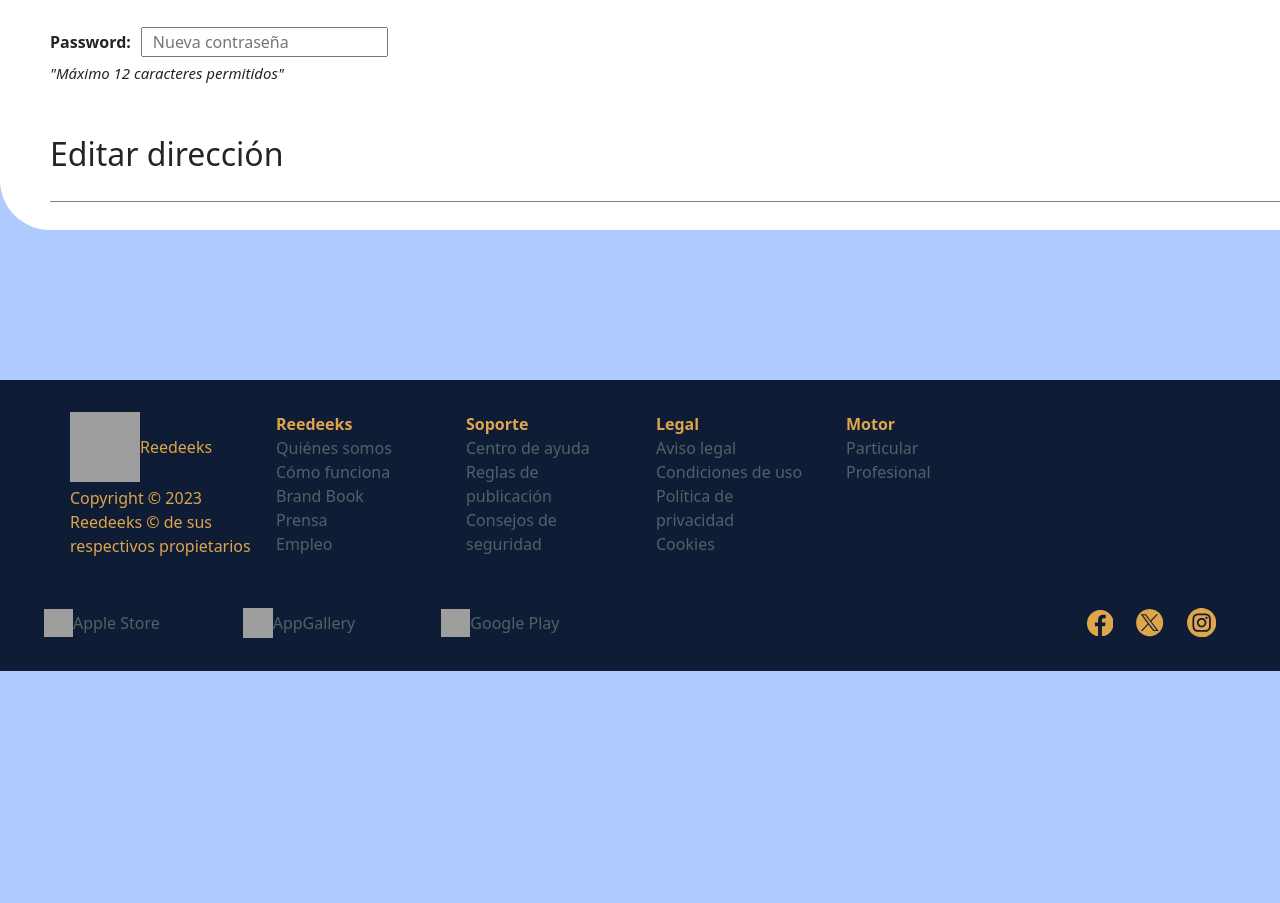
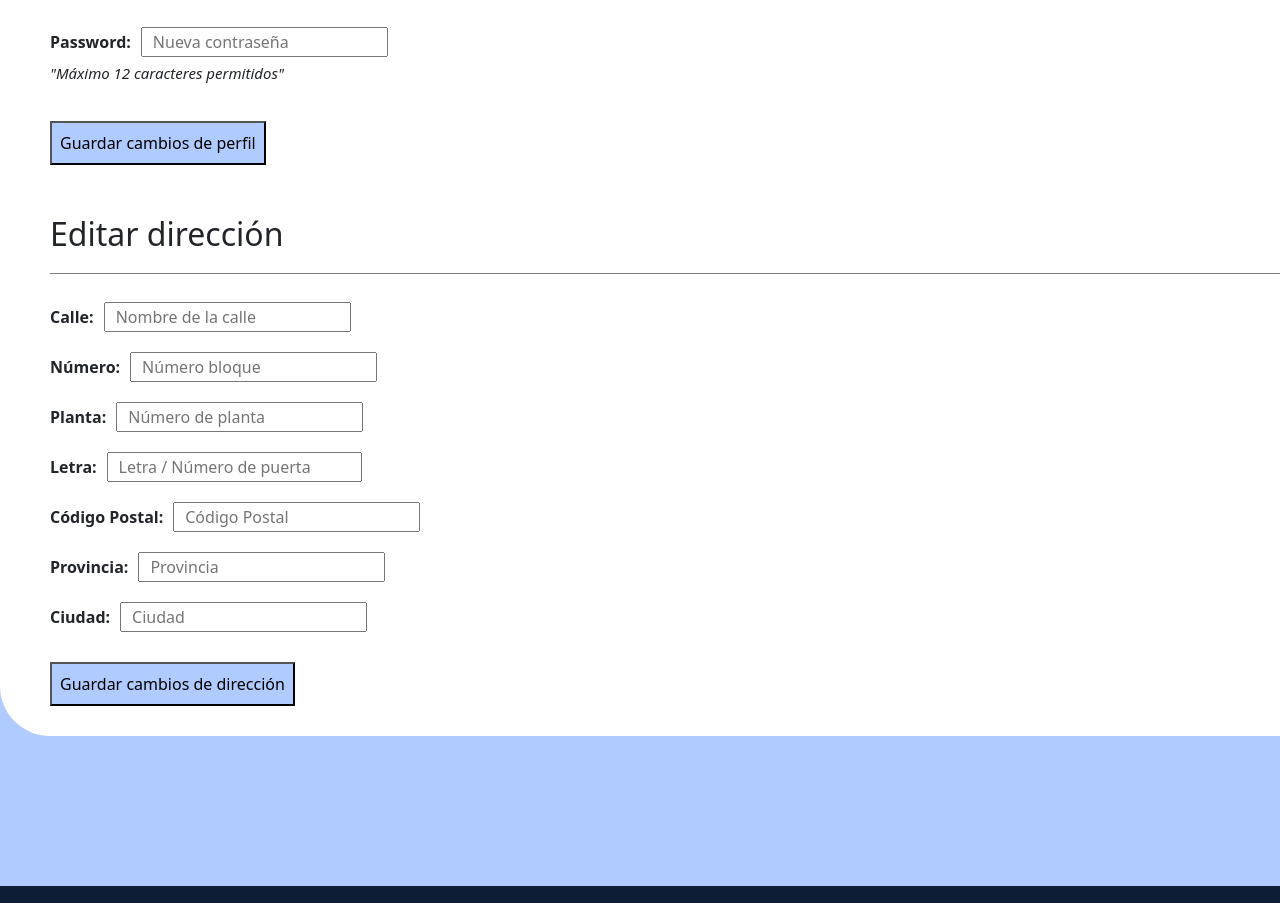
Before and after one commit to 4GeeksAcademy/sp44-final-project-g3-readeeks, a React app: page /editarperfil in a window 1280 px wide. Shown: the part 420-1323 px from the top of the page. Before the commit the page ends 1091 px from the top, so only its background shows below. Built offline with nearby package versions, Linux system fonts and the light colour scheme; no server answers; grey boxes are pictures that could not be loaded.

Commit message:
version3

```diff
--- a/src/front/js/pages/EditProfile.jsx
+++ b/src/front/js/pages/EditProfile.jsx
@@ -146,12 +146,18 @@ export const EditProfile = () => {
                     />
 
                     <p>"Máximo 12 caracteres permitidos"</p>
+                </div>
 
-                </div>
+
+                    <button type="submit">Guardar cambios de perfil</button>
 
                 </form>
 
+
+
             </div>
+
+
 
             <div className="editAddressForm">
 
@@ -159,7 +165,81 @@ export const EditProfile = () => {
 
                 <form onSubmit={handleSubmitAddress}>
 
+                <div className="editAddressFormStreet">
+                    <label><b>Calle:</b></label>
+                    <input
+                        type="text"
+                        value={street}
+                        onChange={handleStreet}
+                        placeholder='Nombre de la calle'
+                        maxLength={100}
+                    />
+                </div>
 
+                <div className="editAddressFormNum">
+                    <label><b>Número:</b></label>
+                    <input
+                        type="number"
+                        value={num}
+                        onChange={handleNum}
+                        placeholder='Número bloque'
+                    />
+                </div>
+
+                <div className="editAddressFormFloor">
+                    <label><b>Planta:</b></label>
+                    <input
+                        type="number"
+                        value={floor}
+                        onChange={handleFloor}
+                        placeholder='Número de planta'
+                    />
+                </div>
+
+                <div className="editAddressFormLetter">
+                    <label><b>Letra:</b></label>
+                    <input
+                        type="text"
+                        value={letter}
+                        onChange={handleLetter}
+                        placeholder='Letra / Número de puerta'
+                        maxLength={5}
+                    />
+                </div>
+
+                <div className="editAddressFormZipCode">
+                    <label><b>Código Postal:</b></label>
+                    <input
+                        type="number"
+                        value={zipCode}
+                        onChange={handleZipCode}
+                        placeholder='Código Postal'
+                    />
+                </div>
+
+                <div className="editAddressFormState">
+                    <label><b>Provincia:</b></label>
+                    <input
+                        type="text"
+                        value={state}
+                        onChange={handleState}
+                        placeholder='Provincia'
+                        maxLength={20}
+                    />
+                </div>
+
+                <div className="editAddressFormCity">
+                    <label><b>Ciudad:</b></label>
+                    <input
+                        type="text"
+                        value={city}
+                        onChange={handleCity}
+                        placeholder='Ciudad'
+                        maxLength={50}
+                    />
+                </div>
+
+                <button type="submit">Guardar cambios de dirección</button>
 
                 </form>
 
--- a/src/front/styles/editprofile.css
+++ b/src/front/styles/editprofile.css
@@ -3,7 +3,6 @@
     background-color: white;
     width: 1500px;
     border-radius: 50px;
-    height: 500px; /* quitar lueego */
     padding: 30px 50px 30px 50px;
 }
 
@@ -63,13 +62,120 @@
     font-style: italic;
 }
 
+.editProfileForm button {
+    margin-top: 20px;
+    font-weight: 500;
+    padding: 8px;
+    background-color: #AFCBFF;
+}
+
+.editProfileForm button:hover {
+    background-color: #DEA54B;
+}
+
 /* EDIT ADDRESS ////////////////////////////////////// */
 
 .editAddressForm {
-    border-bottom: grey 1px solid;
     margin-top: 50px;
 }
 
 .editAddressForm h2 {
     padding-bottom: 20px;
+    border-bottom: grey 1px solid;
 }
+
+.editAddressFormStreet {
+    padding-top: 20px;
+}
+
+.editAddressFormStreet label {
+    margin-right: 10px;
+}
+
+.editAddressFormStreet input {
+    padding-left: 10px;
+}
+
+.editAddressFormNum {
+    padding-top: 20px;
+}
+
+.editAddressFormNum label {
+    margin-right: 10px;
+}
+
+.editAddressFormNum input {
+    padding-left: 10px;
+}
+
+.editAddressFormFloor {
+    padding-top: 20px;
+}
+
+.editAddressFormFloor label {
+    margin-right: 10px;
+}
+
+.editAddressFormFloor input {
+    padding-left: 10px;
+}
+
+.editAddressFormLetter {
+    padding-top: 20px;
+}
+
+.editAddressFormLetter label {
+    margin-right: 10px;
+}
+
+.editAddressFormLetter input {
+    padding-left: 10px;
+    padding-right: 10px;
+}
+
+.editAddressFormZipCode {
+    padding-top: 20px;
+}
+
+.editAddressFormZipCode label {
+    margin-right: 10px;
+}
+
+.editAddressFormZipCode input {
+    padding-left: 10px;
+}
+
+.editAddressFormState {
+    padding-top: 20px;
+}
+
+.editAddressFormState label {
+    margin-right: 10px;
+}
+
+.editAddressFormState input {
+    padding-left: 10px;
+}
+
+.editAddressFormCity {
+    padding-top: 20px;
+}
+
+.editAddressFormCity label {
+    margin-right: 10px;
+}
+
+.editAddressFormCity input {
+    padding-left: 10px;
+}
+
+.editAddressForm button {
+    margin-top: 30px;
+    font-weight: 500;
+    padding: 8px;
+    background-color: #AFCBFF;
+}
+
+.editAddressForm button:hover {
+    background-color: #DEA54B;
+}
```
